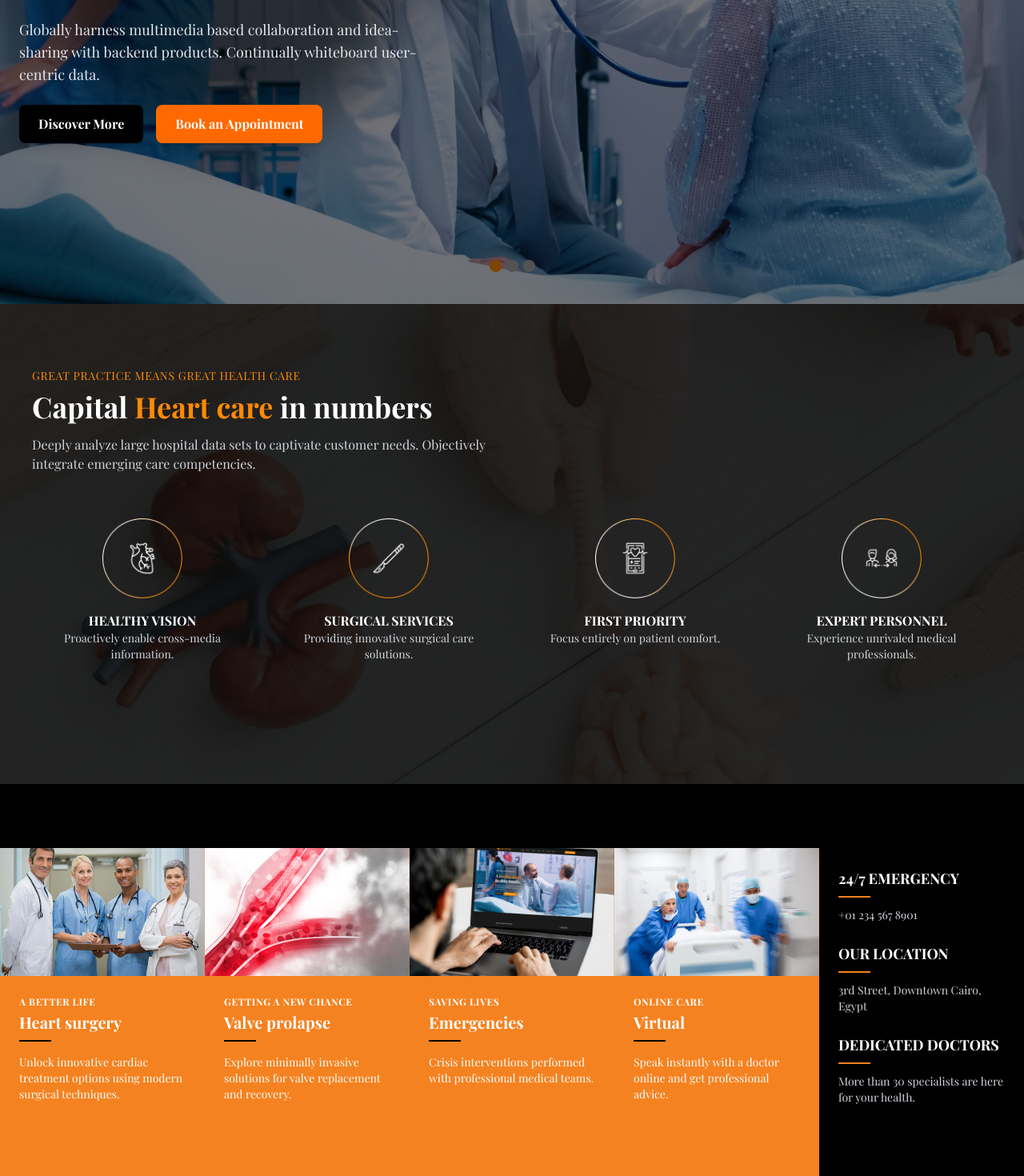
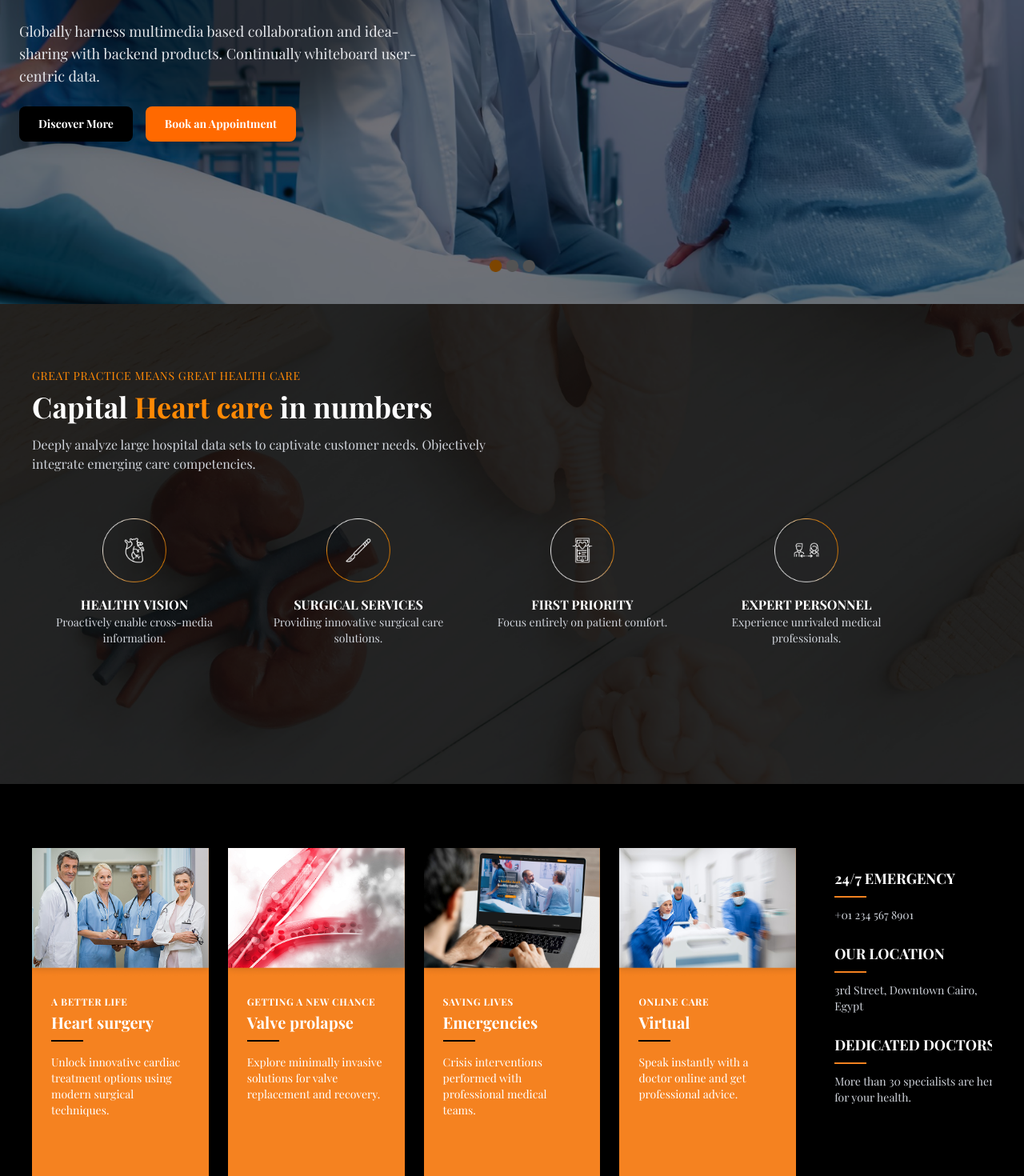
Before and after one commit to NadaAymanElsayed/capital-heart-react, a Next.js app: page / in a window 1280 px wide. Shown: the part 420-1890 px from the top of the page at 80% size. Built offline with nearby package versions, Linux system fonts and the light colour scheme.

Commit message:
optimize for mobile

```diff
--- a/src/components/Button.tsx
+++ b/src/components/Button.tsx
@@ -5,16 +5,22 @@ interface ButtonProps {
   href: string;
   children: ReactNode;
   primary?: boolean;
+  className?: string;
 }
 
-export default function Button({ href, children, primary = false }: ButtonProps) {
+export default function Button({
+  href,
+  children,
+  primary = false,
+  className = "",
+}: ButtonProps) {
   const baseClass = "px-6 py-3 rounded-lg font-semibold shadow-lg transition";
   const colorClass = primary
     ? "bg-orange-500 hover:bg-black text-white"
     : "bg-black hover:bg-orange-500 text-white";
 
   return (
-    <Link href={href} className={`${baseClass} ${colorClass}`}>
+    <Link href={href} className={`${baseClass} ${colorClass} ${className}`}>
       {children}
     </Link>
   );
--- a/src/components/Navbar.tsx
+++ b/src/components/Navbar.tsx
@@ -13,11 +13,13 @@ export default function Navbar() {
 
         <Link href="/" className="flex items-center gap-2">
           <Image
-            src="/assets/logoBlack.png"
-            width={225}
-            height={47}
-            alt="Logo"
-          />
+  src="/assets/logoBlack.png"
+  width={120}
+  height={38}
+  className="md:w-[225px] md:h-[47px]"
+  alt="Logo"
+/>
+
         </Link>
 
         <div className="hidden md:flex items-center flex-1 justify-center">
@@ -70,25 +72,25 @@ export default function Navbar() {
       </div>
 
       {open && (
-        <div className="md:hidden bg-white px-6 py-4 shadow-lg space-y-4">
+        <div className="md:hidden bg-black px-6 py-4 shadow-lg space-y-4">
 
-          <Link href="/" onClick={() => setOpen(false)} className="block text-gray-700 font-medium hover:text-[#FB8C00]">
+          <Link href="/" onClick={() => setOpen(false)} className="block text-white font-medium hover:text-[#FB8C00]">
             Home
           </Link>
 
-          <Link href="/about" onClick={() => setOpen(false)} className="block text-gray-700 font-medium hover:text-[#FB8C00]">
+          <Link href="/about" onClick={() => setOpen(false)} className="block text-white font-medium hover:text-[#FB8C00]">
             About
           </Link>
 
-          <Link href="/services" onClick={() => setOpen(false)} className="block text-gray-700 font-medium hover:text-[#FB8C00]">
+          <Link href="/services" onClick={() => setOpen(false)} className="block text-white font-medium hover:text-[#FB8C00]">
             Services
           </Link>
 
-          <Link href="/doctors" onClick={() => setOpen(false)} className="block text-gray-700 font-medium hover:text-[#FB8C00]">
+          <Link href="/doctors" onClick={() => setOpen(false)} className="block text-white font-medium hover:text-[#FB8C00]">
             Doctors
           </Link>
 
-          <Link href="/contact" onClick={() => setOpen(false)} className="block text-gray-700 font-medium hover:text-[#FB8C00]">
+          <Link href="/contact" onClick={() => setOpen(false)} className="block text-white font-medium hover:text-[#FB8C00]">
             Contact
           </Link>
 
--- a/src/features/hero/HeroContent.tsx
+++ b/src/features/hero/HeroContent.tsx
@@ -19,10 +19,21 @@ export default function HeroContent() {
           backend products. Continually whiteboard user-centric data.
         </p>
 
-        <div className="flex gap-4 mt-4">
-          <Button href="#services">Discover More</Button>
-          <Button href="#appointment" primary>Book an Appointment</Button>
-        </div>
+     <div className="flex gap-2 sm:gap-4 mt-4">
+  <Button href="#services"
+   className="text-xs sm:text-sm px-3 py-2">
+    Discover More
+  </Button>
+
+  <Button
+    href="#appointment"
+    primary
+    className="text-xs sm:text-sm px-3 py-2"
+  >
+    Book an Appointment
+  </Button>
+</div>
+
       </div>
     </div>
   );
--- a/src/features/section2/Section2Content.tsx
+++ b/src/features/section2/Section2Content.tsx
@@ -1,6 +1,6 @@
 export default function Section2Content() {
   return (
-    <div className="relative z-10 container mx-auto py-20 text-white px-10">
+    <div className="relative z-10 container mx-auto py-20 text-white px-4 sm:px-10">
 
       <h3 className="text-sm uppercase tracking-wider text-orange-400">
         GREAT PRACTICE MEANS GREAT HEALTH CARE
@@ -15,47 +15,20 @@ export default function Section2Content() {
         Objectively integrate emerging care competencies.
       </p>
 
-      <div className="grid grid-cols-1 md:grid-cols-4 gap-8 mt-14">
 
-        <div className="flex flex-col items-center text-center">
-          <div >
-            <img src="/assets/frame1.png" className="w-25 h-25" />
+      <div className="flex flex-row overflow-x-auto gap-6 mt-14 pb-4">
+        {[
+          { img: "/assets/frame1.png", title: "HEALTHY VISION", text: "Proactively enable cross-media information." },
+          { img: "/assets/frame2.png", title: "SURGICAL SERVICES", text: "Providing innovative surgical care solutions." },
+          { img: "/assets/frame3.png", title: "FIRST PRIORITY", text: "Focus entirely on patient comfort." },
+          { img: "/assets/frame4.png", title: "EXPERT PERSONNEL", text: "Experience unrivaled medical professionals." },
+        ].map((card, index) => (
+          <div key={index} className="flex-shrink-0 w-64 flex flex-col items-center text-center">
+            <img src={card.img} className="w-20 h-20" />
+            <h4 className="mt-4 font-semibold">{card.title}</h4>
+            <p className="text-sm text-gray-300">{card.text}</p>
           </div>
-          <h4 className="mt-4 font-semibold">HEALTHY VISION</h4>
-          <p className="text-sm text-gray-300">
-            Proactively enable cross-media information.
-          </p>
-        </div>
-
-        <div className="flex flex-col items-center text-center">
-          <div >
-            <img src="/assets/frame2.png" className="w-25 h-25" />
-          </div>
-          <h4 className="mt-4 font-semibold">SURGICAL SERVICES</h4>
-          <p className="text-sm text-gray-300">
-            Providing innovative surgical care solutions.
-          </p>
-        </div>
-
-        <div className="flex flex-col items-center text-center">
-          <div >
-            <img src="/assets/frame3.png" className="w-25 h-25" />
-          </div>
-          <h4 className="mt-4 font-semibold">FIRST PRIORITY</h4>
-          <p className="text-sm text-gray-300">
-            Focus entirely on patient comfort.
-          </p>
-        </div>
-
-        <div className="flex flex-col items-center text-center">
-          <div >
-            <img src="/assets/frame4.png" className="w-25 h-25" />
-          </div>
-          <h4 className="mt-4 font-semibold">EXPERT PERSONNEL</h4>
-          <p className="text-sm text-gray-300">
-            Experience unrivaled medical professionals.
-          </p>
-        </div>
+        ))}
       </div>
 
     </div>
--- a/src/features/section3/Section3Card.tsx
+++ b/src/features/section3/Section3Card.tsx
@@ -1,3 +1,5 @@
+import Image from "next/image";
+
 interface CardProps {
   image: string;
   title: string;
@@ -8,29 +10,25 @@ interface CardProps {
 
 export default function Section3Card({ image, title, subtitle, text, isBlack }: CardProps) {
   return (
- <div className={`${isBlack ? "bg-black" : "bg-[#F58220]"} text-white flex flex-col h-[480px]`}>
+    <div className={`${isBlack ? "bg-black" : "bg-[#F58220]"} text-white flex flex-col h-[480px]`}>
 
-
-      <img src={image} className="w-full h-40 object-cover" />
+      <div className="relative w-full h-40">
+        <Image
+          src={image}
+          alt={title}
+          fill
+          className="object-cover"
+        />
+      </div>
 
       <div className="p-6 flex flex-col flex-grow">
-
-        <h4 className="text-xs font-semibold uppercase tracking-wider">
-          {subtitle}
-        </h4>
-
+        <h4 className="text-xs font-semibold uppercase tracking-wider">{subtitle}</h4>
         <h3 className="text-xl font-semibold mt-1">{title}</h3>
-
         <div className="w-10 h-[2px] bg-black mt-2"></div>
-
-        <p className="text-sm mt-4 flex-grow">
-          {text}
-        </p>
-
+        <p className="text-sm mt-4 flex-grow">{text}</p>
         <button className="mt-auto bg-transparent border border-white py-2 px-4 text-sm font-medium transition hover:bg-white hover:text-black">
           Find out more
         </button>
-
       </div>
     </div>
   );
--- a/src/features/section3/Section3Content.tsx
+++ b/src/features/section3/Section3Content.tsx
@@ -2,43 +2,55 @@ import Section3Card from "./Section3Card";
 import Section3InfoBox from "./Section3InfoBox";
 
 export default function Section3Content() {
+  const cards = [
+    {
+      image: "/assets/s3_1.png",
+      subtitle: "A better life",
+      title: "Heart surgery",
+      text: "Unlock innovative cardiac treatment options using modern surgical techniques.",
+    },
+    {
+      image: "/assets/s3_2.png",
+      subtitle: "Getting a new chance",
+      title: "Valve prolapse",
+      text: "Explore minimally invasive solutions for valve replacement and recovery.",
+    },
+    {
+      image: "/assets/s3_3.png",
+      subtitle: "Saving lives",
+      title: "Emergencies",
+      text: "Crisis interventions performed with professional medical teams.",
+    },
+    {
+      image: "/assets/s3_4.png",
+      subtitle: "Online care",
+      title: "Virtual",
+      text: "Speak instantly with a doctor online and get professional advice.",
+    },
+  ];
+
   return (
-    <div className="container mx-auto relative z-10 py-20">
+    <div className="container mx-auto relative z-10 py-20 px-4 sm:px-10">
 
-      <div className="grid grid-cols-1 md:grid-cols-5 gap-0">
+      {/* grid on desktop, scrollable row on mobile */}
+      <div className="flex flex-row overflow-x-auto gap-6 md:grid md:grid-cols-5 md:gap-6 pb-4">
 
-        <div className="md:col-span-4 grid grid-cols-1 sm:grid-cols-2 lg:grid-cols-4">
+        {/* 4 cards */}
+        {cards.map((card, index) => (
+          <div key={index} className="flex-shrink-0 w-64 md:w-auto">
+            <Section3Card
+              image={card.image}
+              subtitle={card.subtitle}
+              title={card.title}
+              text={card.text}
+            />
+          </div>
+        ))}
 
-          <Section3Card
-            image="/assets/s3_1.png"
-            subtitle="A better life"
-            title="Heart surgery"
-            text="Unlock innovative cardiac treatment options using modern surgical techniques."
-          />
-
-          <Section3Card
-            image="/assets/s3_2.png"
-            subtitle="Getting a new chance"
-            title="Valve prolapse"
-            text="Explore minimally invasive solutions for valve replacement and recovery."
-          />
-
-          <Section3Card
-            image="/assets/s3_3.png"
-            subtitle="Saving lives"
-            title="Emergencies"
-            text="Crisis interventions performed with professional medical teams."
-          />
-
-          <Section3Card
-            image="/assets/s3_4.png"
-            subtitle="Online care"
-            title="Virtual"
-            text="Speak instantly with a doctor online and get professional advice."
-          />
-
+        {/* Right box */}
+        <div className="flex-shrink-0 w-64 md:w-auto">
+          <Section3InfoBox />
         </div>
-        <Section3InfoBox />
 
       </div>
     </div>
```
